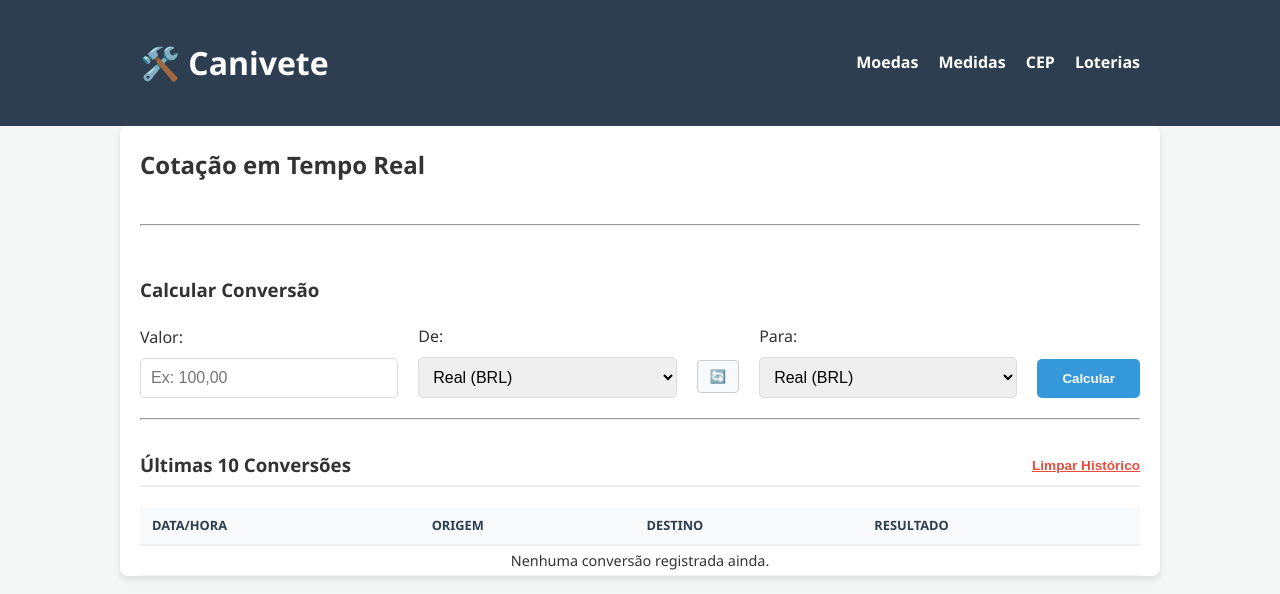
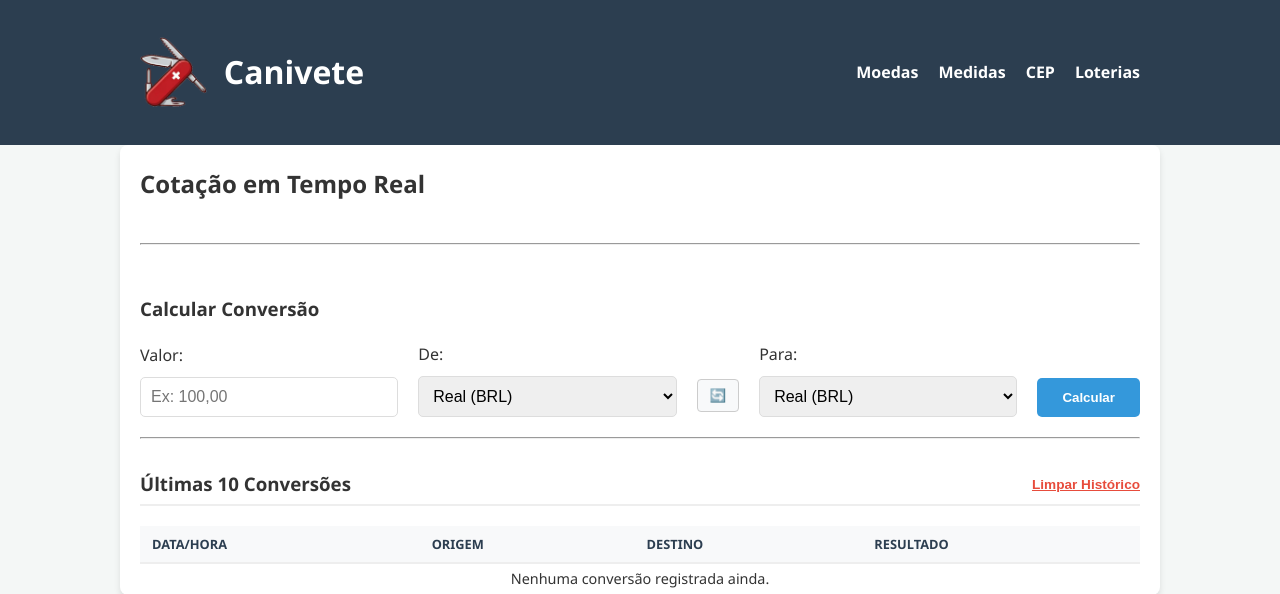
Before and after one commit to JosePolak/canivete, a Flask app: page / in a window 1280 px wide. Shown: the top 594 px of the page. Run offline with Flask 3, Linux system fonts and the light colour scheme; data that the repository does not hold is empty.

Commit message:
style: implementa logo e favicon oficiais do Canivete

```diff
--- a/templates/base.html
+++ b/templates/base.html
@@ -6,13 +6,19 @@
     <meta name="viewport" content="width=device-width, initial-scale=1.0">
     <title>Canivete - {% block title %}{% endblock %}</title>
 
+    <link rel="icon" type="image/webp" href="{{ url_for('static', filename='img/ico_canivete.webp') }}">
+
     <link rel="stylesheet" href="{{ url_for('static', filename='css/style.css')}}">
 </head>
 
 <body>
     <header class="navbar">
         <div class="container">
-            <h1 class="logo">🛠️ Canivete</h1>
+            <h1 class="logo">
+                <img src="{{ url_for('static', filename='img/logo_canivete.webp') }}" alt="Logo Canivete"
+                    style="height: 70px; vertical-align: middle; margin-right: 8px;">
+                <span style="vertical-align: middle;">Canivete</span>
+            </h1>
 
             <button class="menu-toggle" id="menu-btn">
                 <span></span>
```
Also changed, not shown: static/img/ico_canivete.webp (added), static/img/logo_canivete.webp (added).
